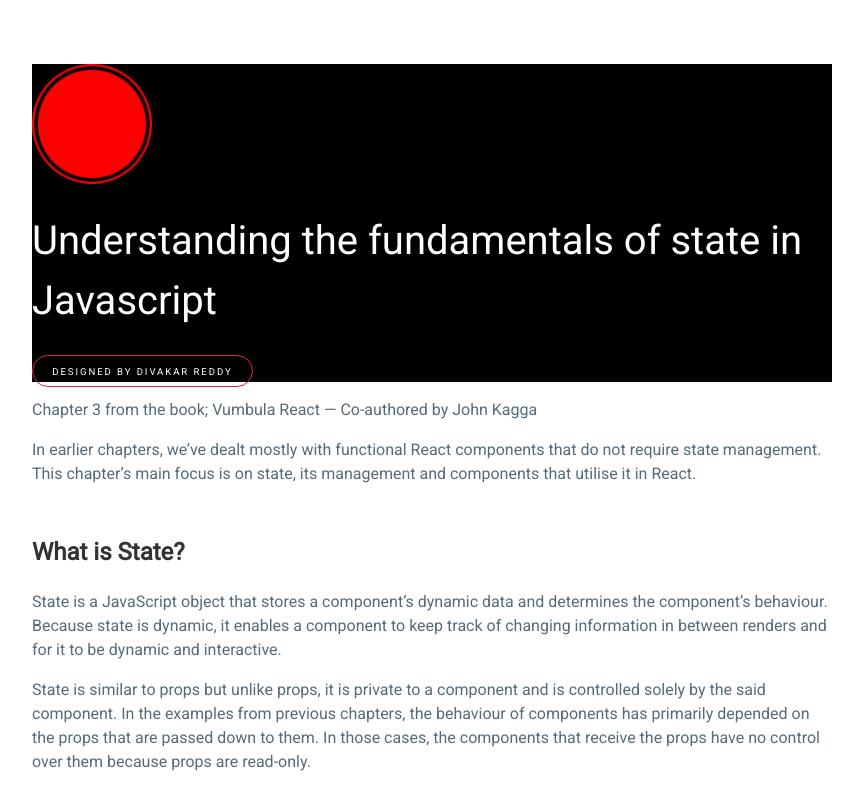
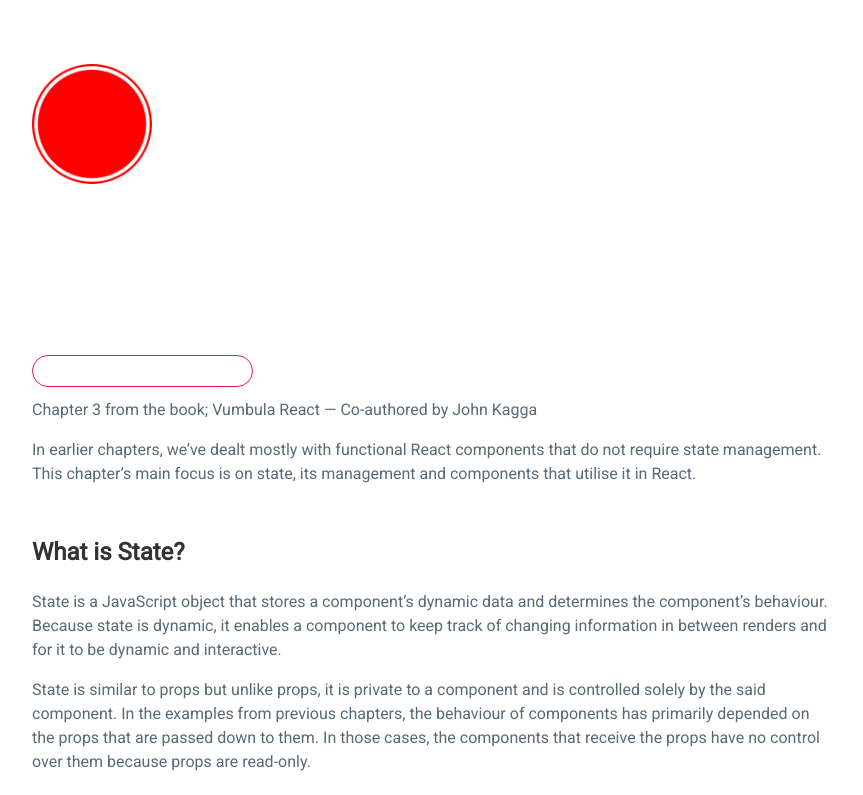
Before and after one commit to divakaruser/web-platform-svtl7m, a plain HTML site: page index.html in a window 1280 px wide. Shown: the top 795 px of the page, without its empty margins (208-1071 px from the left). Drawn offline with Linux system fonts and the light colour scheme.

Commit message:
1 file modified

```diff
--- a/styles.css
+++ b/styles.css
@@ -6,11 +6,9 @@ body {
   line-height: 1.5;
   padding: 4em 1em;
   color: #566b78;
-  font-family: "Roboto", "Helvetica", "Arial", sans-serif;
+  font-family: 'Roboto', 'Helvetica', 'Arial', sans-serif;
 }
-header{
-  background-color:black;
-}
+
 header h1 {
   color: white;
   font-size: 2.5em;
@@ -29,7 +27,7 @@ h2 {
   padding-top: 1em;
 }
 
-h2{
+h2 {
   color: #333;
 }
 
@@ -55,6 +53,6 @@ header a {
 }
 
 header a:hover {
-  background:  #e81c4f;
+  background: #e81c4f;
   color: white;
 }
```
